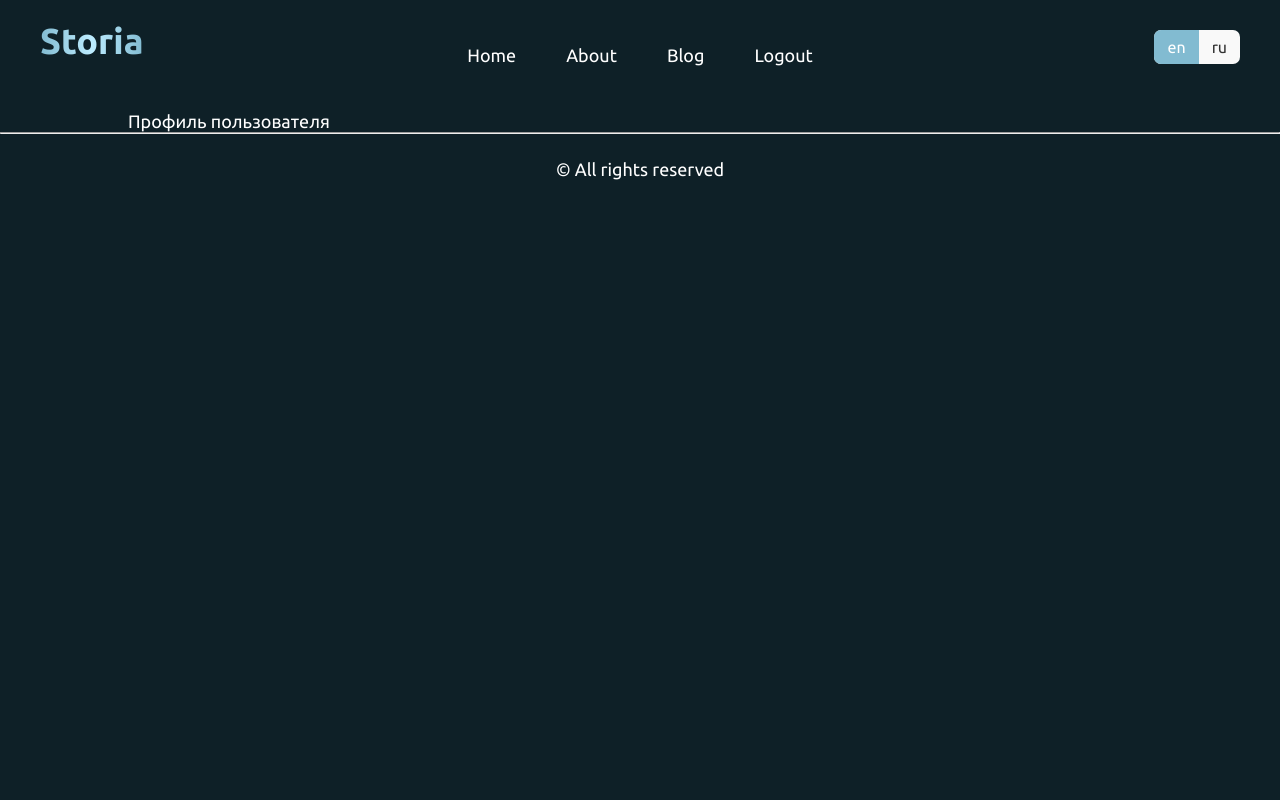
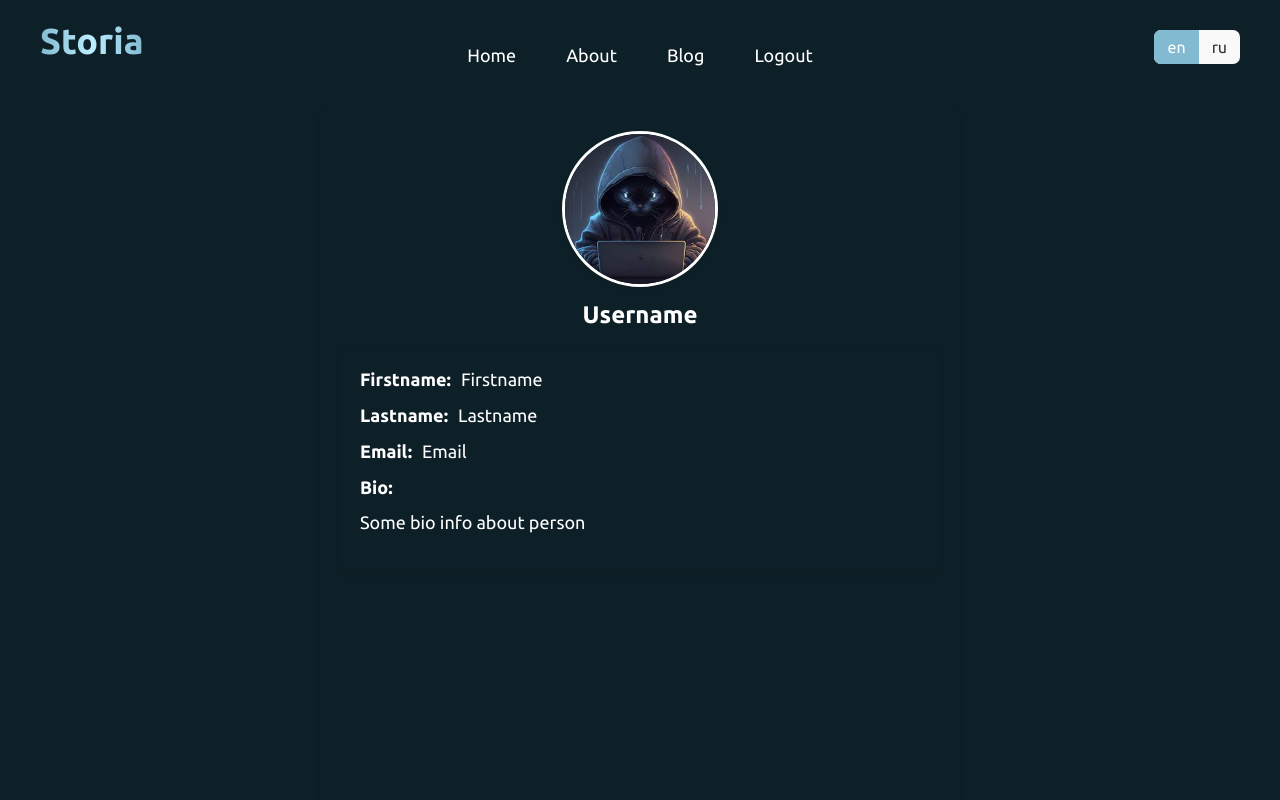
Before and after one commit to IDGayazov/blogapp, a React (Create React App) app: page /profile/1 in a window 1280 px wide. Shown: the top 800 px of the page. Built offline with nearby package versions, Linux system fonts and the light colour scheme; sample sign-in values are in the browser's storage.

Commit message:
added user profile page

```diff
--- a/public/locales/en/translation.json
+++ b/public/locales/en/translation.json
@@ -23,6 +23,11 @@
     "auth_firstname": "firstname",
     "auth_lastname": "lastname",
 
-    "logout": "Logout"
+    "logout": "Logout",
+
+    "Firstname": "Firstname",
+    "Lastname": "Lastname",
+    "Email": "Email",
+    "Bio": "Bio"
 
 }
--- a/src/App.js
+++ b/src/App.js
@@ -11,7 +11,7 @@ import AuthPage from './pages/AuthPage/AuthPage.tsx';
 
 import './styles/global.css';
 import Article from './pages/Article.tsx';
-import Profile from './pages/Profile.tsx';
+import Profile from './pages/Profile/Profile.tsx';
 
 import { AuthProvider } from './AuthContext.tsx';
 
--- a/src/pages/Profile.tsx
+++ /dev/null
@@ -1,11 +0,0 @@
-import React from 'react';
-
-const Profile = () => {
-    return (
-        <>
-            Профиль пользователя
-        </>
-    );
-}
-
-export default Profile;
--- /dev/null
+++ b/src/pages/Profile/Profile.css
@@ -0,0 +1,55 @@
+.profile-container {
+    max-width: 600px;
+    height: 100dvh;
+    margin: 0 auto;
+    padding: 20px;
+    background-color: #0e2027;
+    box-shadow: 0 2px 4px rgba(0, 0, 0, 0.1);
+  }
+
+  .profile-header {
+    text-align: center;
+    margin-bottom: 20px;
+  }
+
+  .profile-avatar {
+    width: 150px;
+    height: 150px;
+    border-radius: 50%;
+    object-fit: cover;
+    border: 3px solid #fff;
+    box-shadow: 0 2px 4px rgba(0, 0, 0, 0.1);
+  }
+
+  .profile-username {
+    margin-top: 10px;
+    font-size: 24px;
+    color: white;
+  }
+
+  .profile-details {
+    background-color: #0e2027;
+    padding: 20px;
+    border-radius: 8px;
+    box-shadow: 0 2px 4px rgba(0, 0, 0, 0.1);
+  }
+
+  .profile-field {
+    margin-bottom: 15px;
+  }
+
+  .profile-label {
+    font-weight: bold;
+    color: white;
+    margin-right: 10px;
+  }
+
+  .profile-value {
+    color: white;
+  }
+
+  .profile-bio {
+    margin-top: 10px;
+    color: white;
+    line-height: 1.6;
+  }
--- /dev/null
+++ b/src/pages/Profile/Profile.tsx
@@ -0,0 +1,45 @@
+import React from 'react';
+import { useTranslation } from 'react-i18next';
+
+import {users} from '../../stubs/api/users'
+import avatar from '../../stubs/images/avatar.jpeg';
+import './Profile.css';
+
+const Profile = () => {
+
+    const {t} = useTranslation();
+    const user = users.find(user => user.id === 1);
+
+    return (
+        <div className="profile-container">
+            <div className="profile-header">
+                <img src={avatar} alt="User Avatar" className="profile-avatar" />
+                <h1 className="profile-username">{user?.username}</h1>
+            </div>
+
+            <div className="profile-details">
+                <div className="profile-field">
+                <span className="profile-label">{t('Firstname')}:</span>
+                <span className="profile-value">{user?.firstname}</span>
+                </div>
+
+                <div className="profile-field">
+                <span className="profile-label">{t('Lastname')}:</span>
+                <span className="profile-value">{user?.lastname}</span>
+                </div>
+
+                <div className="profile-field">
+                <span className="profile-label">{t('Email')}:</span>
+                <span className="profile-value">{user?.email}</span>
+                </div>
+
+                <div className="profile-field">
+                <span className="profile-label">{t('Bio')}:</span>
+                <p className="profile-bio">{user?.bio}</p>
+            </div>
+      </div>
+    </div>
+    );
+}
+
+export default Profile;
--- /dev/null
+++ b/src/stubs/api/users.js
@@ -0,0 +1,11 @@
+export const users = [
+    {
+        id: 1,
+        username: "Username",
+        firstname: "Firstname",
+        lastname: "Lastname",
+        email: "Email",
+        avatar_url: '../images/avatar.jpeg',
+        bio: "Some bio info about person"
+    },
+]
```
Also changed, not shown: public/locales/ru/translation.json (+6 -1 lines), src/stubs/images/avatar.jpeg (added).
